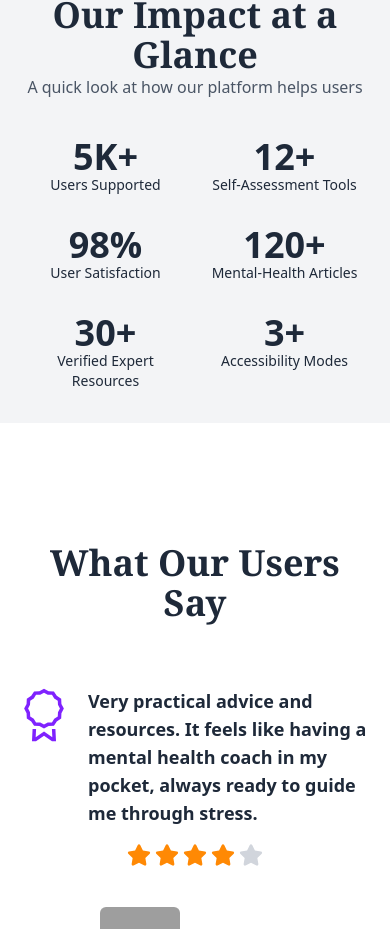
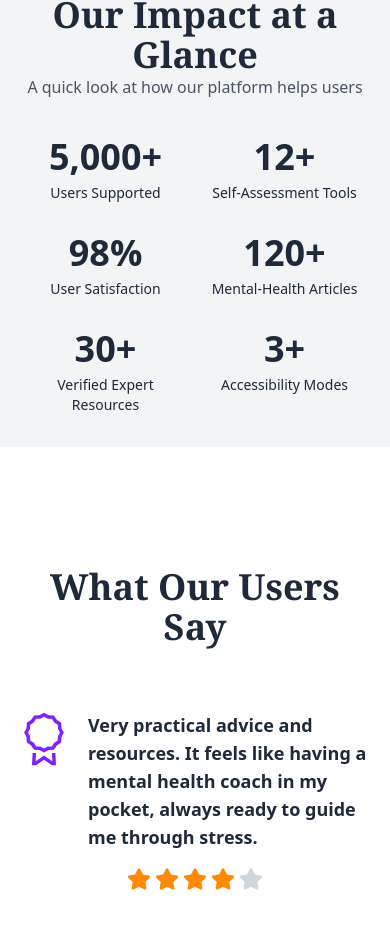
Before and after one commit to mdujjal67/MoodIndex-Client, a React (Vite) app: page / in a window 390 px wide. Shown: the part 6593-7522 px from the top of the page. Built offline with nearby package versions, Linux system fonts and the light colour scheme; grey boxes are pictures that could not be loaded.

Commit message:
added counter into the stats section

```diff
--- /dev/null
+++ b/public/Json files/allTests.json
@@ -0,0 +1,80 @@
+[
+  {
+    "id": 1,
+    "title": "DEPRESSION TEST",
+    "description": "For people who may be experiencing symptoms of depression, including persistent sadness, loss of interest, and fatigue.",
+    "link": "/assessments/depression-test"
+  },
+  {
+    "id": 2,
+    "title": "ADHD TEST",
+    "description": "For people of all ages who have trouble focusing, remembering things, completing tasks, and/or sitting still.",
+    "link": "/assessments/adhd-test"
+  },
+  {
+    "id": 3,
+    "title": "ANXIETY TEST",
+    "description": "For those experiencing excessive worry, nervousness, or panic that interferes with daily life.",
+    "link": "/assessments/anxiety-test"
+  },
+  {
+    "id": 4,
+    "title": "OCD TEST",
+    "description": "For individuals with recurrent, unwanted thoughts (obsessions) and/or repetitive behaviors (compulsions).",
+    "link": "/assessments/ocd-test"
+  },
+  {
+    "id": 5,
+    "title": "BIPOLAR TEST",
+    "description": "For people experiencing significant mood swings, including periods of elevated mood (mania) and periods of depression.",
+    "link": "/test/bipolar"
+  },
+  {
+    "id": 6,
+    "title": "PSYCHOSIS & SCHIZOPHRENIA TEST",
+    "description": "For individuals experiencing distortions of reality, such as hallucinations or delusions.",
+    "link": "/test/psychosis-schizophrenia"
+  },
+  {
+    "id": 7,
+    "title": "EATING DISORDER TEST",
+    "description": "For those with unhealthy relationships with food, body image concerns, and disordered eating patterns.",
+    "link": "assessments/eating-disorder-test"
+  },
+  {
+    "id": 8,
+    "title": "PTSD TEST",
+    "description": "For individuals who have experienced trauma and are showing symptoms like flashbacks, nightmares, or avoidance.",
+    "link": "/test/ptsd"
+  },
+  {
+    "id": 9,
+    "title": "ADDICTION TEST",
+    "description": "For people concerned about problematic substance use or compulsive behaviors impacting their life.",
+    "link": "/assessments/addiction-test"
+  },
+  {
+    "id": 10,
+    "title": "GAMBLING ADDICTION TEST",
+    "description": "For individuals struggling with compulsive gambling behaviors and their impact on personal and financial well-being.",
+    "link": "/assessments/gambling-addiction-test"
+  },
+  {
+    "id": 11,
+    "title": "POSTPARTUM DEPRESSION TEST (NEW & EXPECTING PARENTS)",
+    "description": "For new or expecting parents experiencing symptoms of depression or anxiety during pregnancy or after childbirth.",
+    "link": "/test/postpartum-depression"
+  },
+  {
+    "id": 12,
+    "title": "PARENT TEST: YOUR CHILD'S MENTAL HEALTH",
+    "description": "A screening tool for parents to assess potential mental health concerns in their children.",
+    "link": "/test/child-mental-health"
+  },
+  {
+    "id": 13,
+    "title": "YOUTH MENTAL HEALTH TEST",
+    "description": "For young individuals (ages 12-25) to screen for common mental health concerns and identify areas for support.",
+    "link": "/test/youth-mental-health"
+  }
+]
--- /dev/null
+++ b/src/components/Counter.jsx
@@ -0,0 +1,80 @@
+// src/components/Counter.jsx
+import React, { useState, useEffect, useRef } from 'react';
+
+const Counter = ({ endValue, duration = 1500, suffix = '', precision = 0 }) => {
+    const [count, setCount] = useState(0);
+    const ref = useRef(null);
+
+    // 💡 State to track visibility
+    const [isVisible, setIsVisible] = useState(false);
+
+    // --- Intersection Observer Logic ---
+    useEffect(() => {
+        const observer = new IntersectionObserver(
+            ([entry]) => {
+                // 💡 Set isVisible based on intersection
+                setIsVisible(entry.isIntersecting);
+            },
+            {
+                rootMargin: '0px',
+                threshold: 0.5
+            }
+        );
+
+        if (ref.current) {
+            observer.observe(ref.current);
+        }
+
+        return () => {
+            if (ref.current) {
+                observer.unobserve(ref.current);
+            }
+        };
+    }, []); // Empty dependency array ensures observer setup runs once
+
+    // --- Animation Logic (Runs when isVisible changes to true) ---
+    useEffect(() => {
+        // Only run the animation when the element becomes visible
+        if (!isVisible) {
+            // Reset count when not visible, so it can start from 0 next time
+            setCount(0);
+            return;
+        }
+
+        const start = 0;
+        const startTime = Date.now();
+
+        const animateCount = () => {
+            const elapsed = Date.now() - startTime;
+            const progress = Math.min(1, elapsed / duration);
+            const currentValue = start + (endValue - start) * progress;
+
+            setCount(parseFloat(currentValue.toFixed(precision)));
+
+            if (progress < 1) {
+                requestAnimationFrame(animateCount);
+            } else {
+                setCount(endValue);
+            }
+        };
+
+        // Start the animation
+        requestAnimationFrame(animateCount);
+
+    }, [isVisible, endValue, duration, precision]); // 💡 Dependencies include isVisible
+
+    // Format the number
+    const formattedCount = count.toLocaleString('en-US', {
+        minimumFractionDigits: precision,
+        maximumFractionDigits: precision,
+    });
+
+    return (
+        <span ref={ref} className="text-4xl font-bold leading-none lg:text-6xl">
+            {formattedCount}
+            {suffix}
+        </span>
+    );
+};
+
+export default Counter;
--- a/src/components/Stats.jsx
+++ b/src/components/Stats.jsx
@@ -1,4 +1,6 @@
+// src/components/Stats.jsx
 import React from 'react';
+import Counter from './Counter'; // Import the Counter component
 
 const Stats = () => {
     return (
@@ -10,39 +12,46 @@ const Stats = () => {
                 </div>
 
                 <div className="container mx-auto grid justify-center grid-cols-2 text-center lg:grid-cols-3 gap-4">
+
+                    {/* Stat 1: Users Supported (5,000+) */}
                     <div className="flex flex-col justify-start m-2 lg:m-6">
-                        <p className="text-4xl font-bold leading-none lg:text-6xl">5K+</p>
-                        <p className="text-sm sm:text-base">Users Supported</p>
+                        <Counter endValue={5000} suffix="+" />
+                        <p className="text-sm sm:text-base mt-2">Users Supported</p>
                     </div>
 
+                    {/* Stat 2: Self-Assessment Tools (12+) */}
                     <div className="flex flex-col justify-start m-2 lg:m-6">
-                        <p className="text-4xl font-bold leading-none lg:text-6xl">12+</p>
-                        <p className="text-sm sm:text-base">Self-Assessment Tools</p>
+                        <Counter endValue={12} suffix="+" />
+                        <p className="text-sm sm:text-base mt-2">Self-Assessment Tools</p>
                     </div>
 
+                    {/* Stat 3: User Satisfaction (98%) */}
                     <div className="flex flex-col justify-start m-2 lg:m-6">
-                        <p className="text-4xl font-bold leading-none lg:text-6xl">98%</p>
-                        <p className="text-sm sm:text-base">User Satisfaction</p>
+                        {/* Example: Using precision for percentage if needed (e.g., 98.0%) */}
+                        <Counter endValue={98} suffix="%" />
+                        <p className="text-sm sm:text-base mt-2">User Satisfaction</p>
                     </div>
 
+                    {/* Stat 4: Mental-Health Articles (120+) */}
                     <div className="flex flex-col justify-start m-2 lg:m-6">
-                        <p className="text-4xl font-bold leading-none lg:text-6xl">120+</p>
-                        <p className="text-sm sm:text-base">Mental-Health Articles</p>
+                        <Counter endValue={120} suffix="+" />
+                        <p className="text-sm sm:text-base mt-2">Mental-Health Articles</p>
                     </div>
 
+                    {/* Stat 5: Verified Expert Resources (30+) */}
                     <div className="flex flex-col justify-start m-2 lg:m-6">
-                        <p className="text-4xl font-bold leading-none lg:text-6xl">30+</p>
-                        <p className="text-sm sm:text-base">Verified Expert Resources</p>
+                        <Counter endValue={30} suffix="+" />
+                        <p className="text-sm sm:text-base mt-2">Verified Expert Resources</p>
                     </div>
 
+                    {/* Stat 6: Accessibility Modes (3+) */}
                     <div className="flex flex-col justify-start m-2 lg:m-6">
-                        <p className="text-4xl font-bold leading-none lg:text-6xl">3+</p>
-                        <p className="text-sm sm:text-base">Accessibility Modes</p>
+                        <Counter endValue={3} suffix="+" />
+                        <p className="text-sm sm:text-base mt-2">Accessibility Modes</p>
                     </div>
 
                 </div>
             </section>
-
         </div>
     );
 };
```
